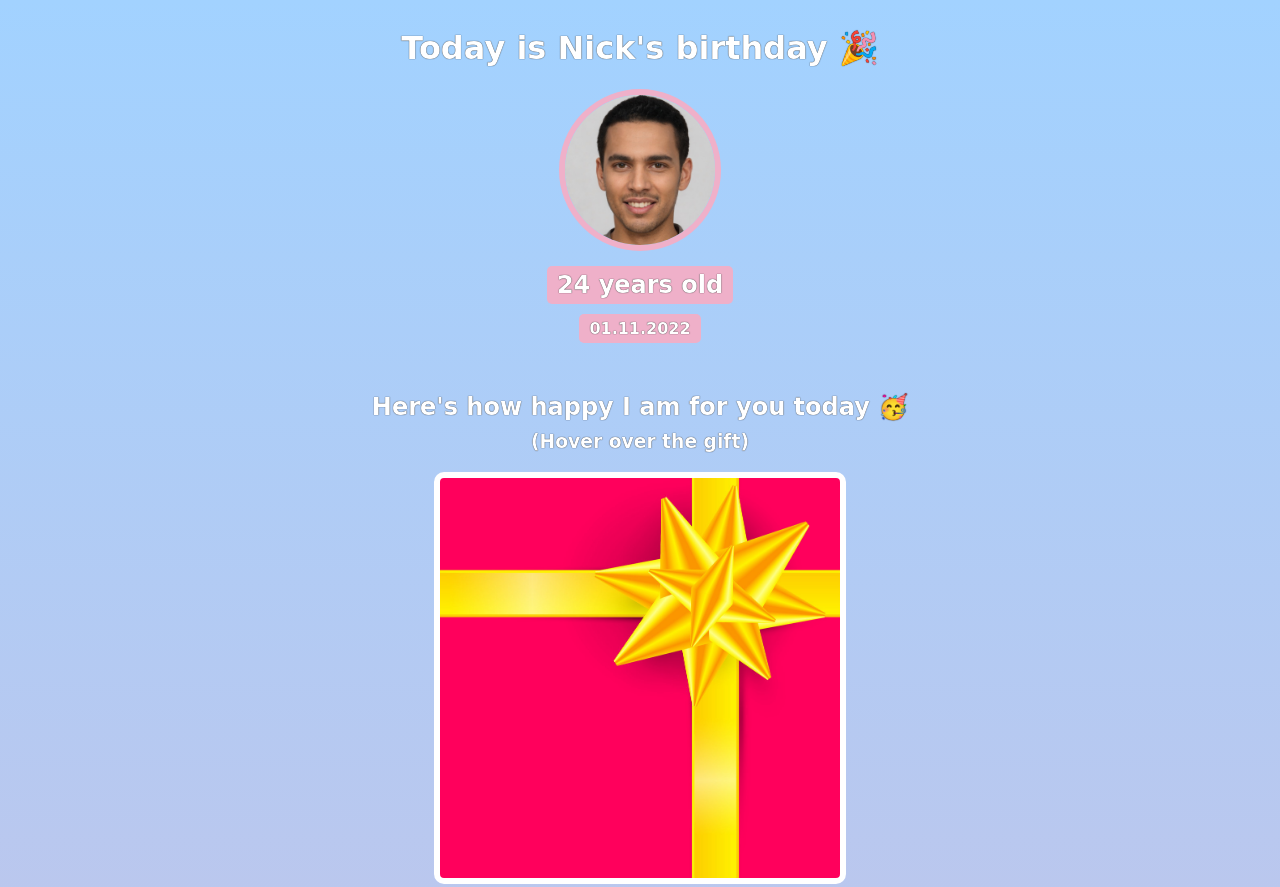
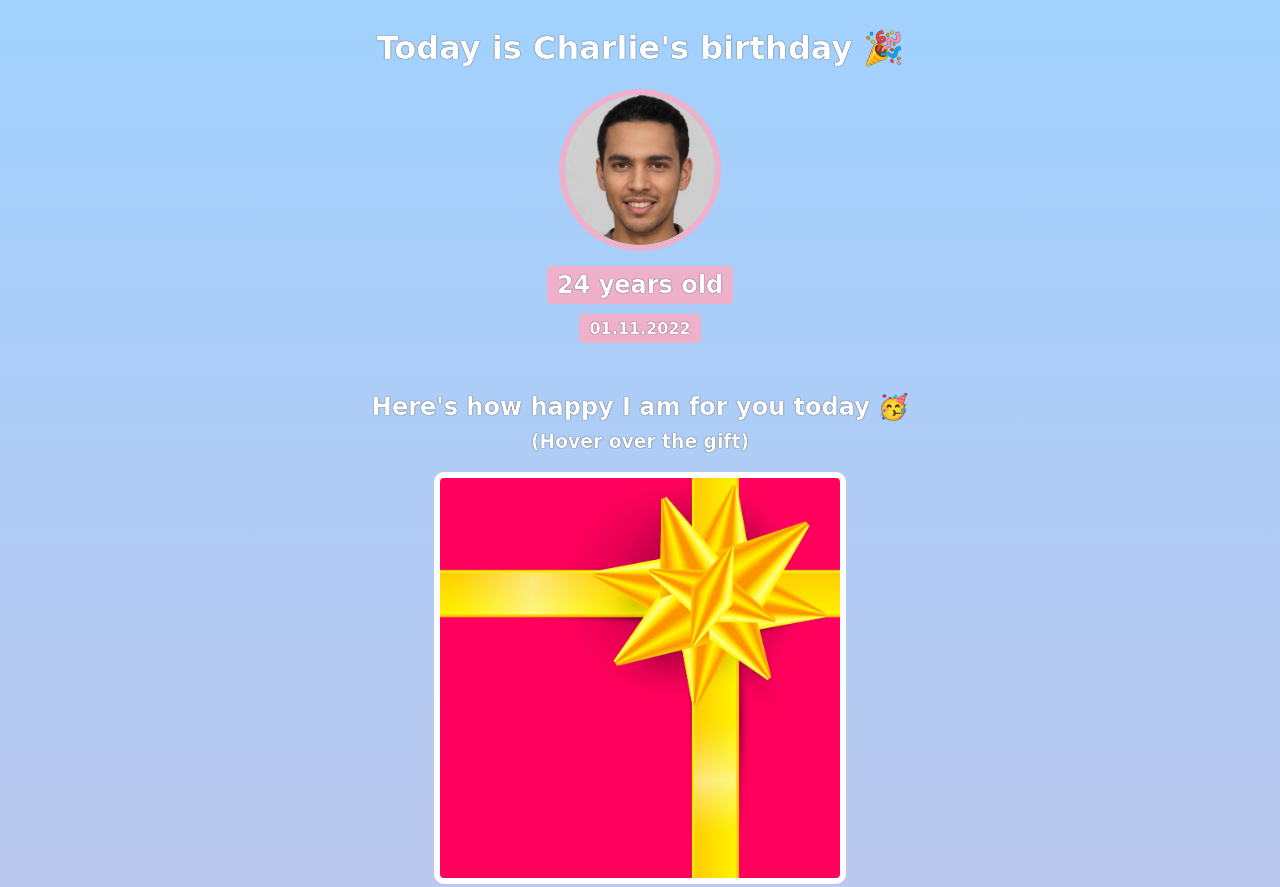
Before and after one commit to jahhun/birthday-gift-site, a website built with Vite: page index.html in a window 1280 px wide. Shown: the top 887 px of the page. Built offline with nearby package versions, Linux system fonts and the light colour scheme; a web font is replaced by a local one.

Commit message:
changed name

```diff
--- a/index.html
+++ b/index.html
@@ -7,7 +7,7 @@
     </head>
     <body>
         <div id="header">
-            <h1>Today is Nick's birthday 🎉</h1>
+            <h1>Today is Charlie's birthday 🎉</h1>
             <img id="bff-img" src="images/nick.jpg">
             <h2 id="bday-age">24 years old</h2>
             <h4 id="bday-date">01.11.2022</h4>
```
